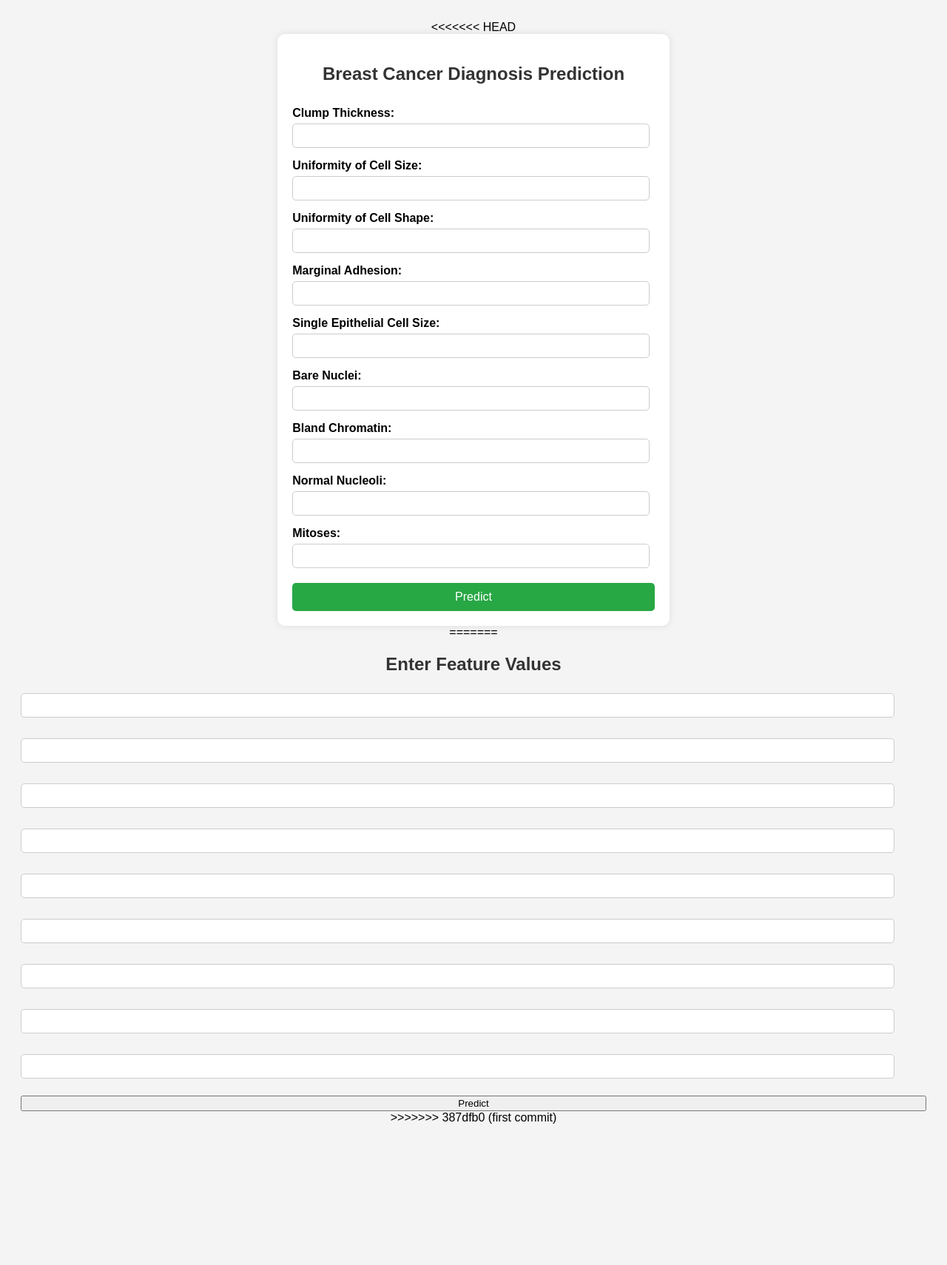
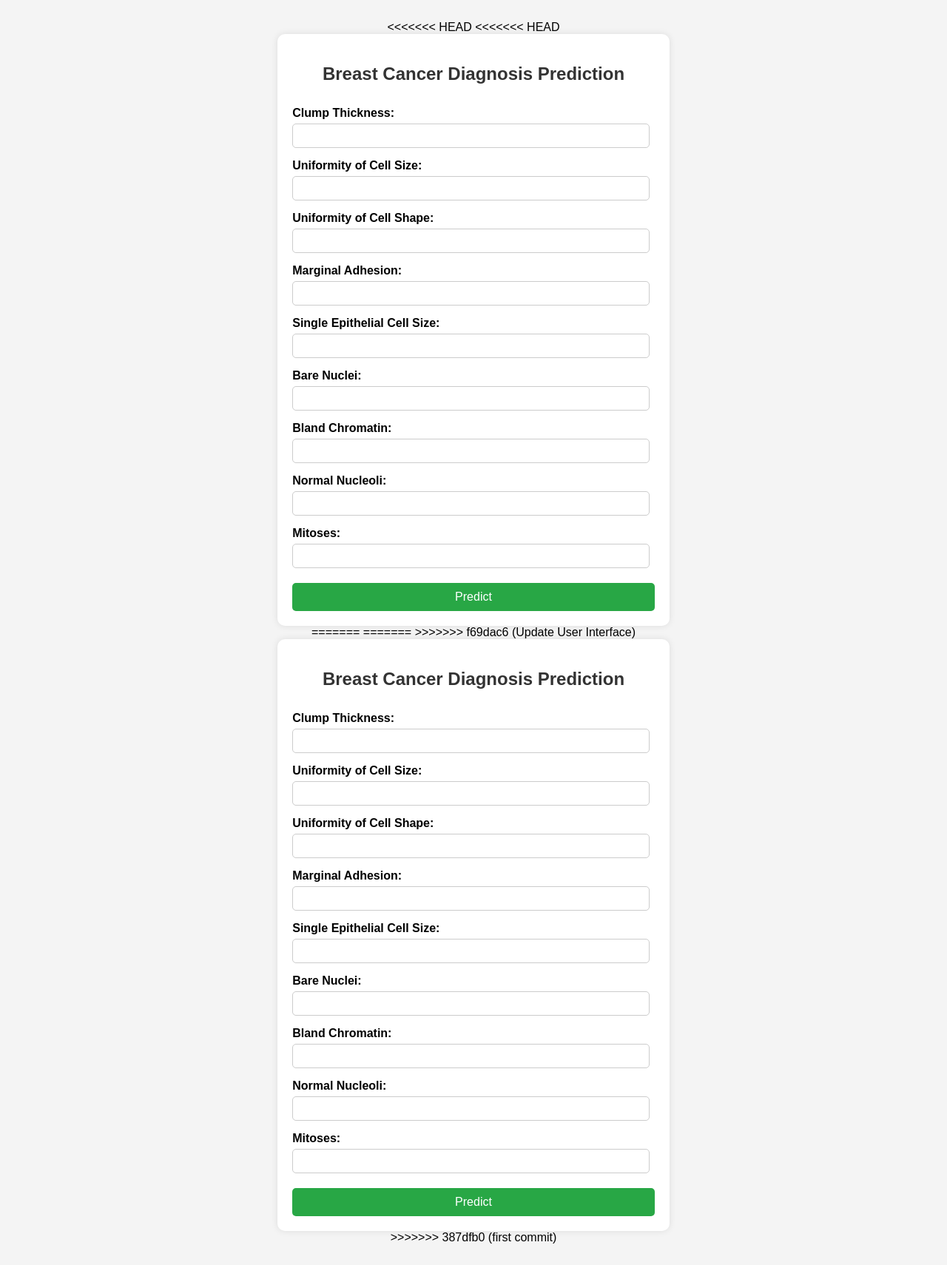
Before and after one commit to aquilas23/breast-cancer-app-predictor, a Python web app: template templates/index.html in a window 1280 px wide. Shown: the whole page at 74% size. Before the commit the page ends 1519 px from the top, so only its background shows below. Run offline with Jinja, Linux system fonts and the light colour scheme; the template is opened without the code that fills it, so the values that code supplies are empty.

Commit message:
Update User Interface

```diff
--- a/templates/index.html
+++ b/templates/index.html
@@ -1,4 +1,5 @@
 <!DOCTYPE html>
+<<<<<<< HEAD
 <<<<<<< HEAD
 <html lang="en">
   <head>
@@ -116,26 +117,163 @@
   </body>
 =======
 <html>
+=======
+<html lang="en">
+>>>>>>> f69dac6 (Update User Interface)
 <head>
+    <meta charset="UTF-8">
+    <meta name="viewport" content="width=device-width, initial-scale=1.0">
     <title>Breast Cancer Prediction</title>
+    <style>
+        body {
+            font-family: Arial, sans-serif;
+            background-color: #f4f4f4;
+            text-align: center;
+            padding: 20px;
+        }
+        h2 { color: #333; }
+        .container {
+            width: 40%;
+            margin: 0 auto;
+            background: white;
+            padding: 20px;
+            border-radius: 10px;
+            box-shadow: 0px 0px 10px rgba(0, 0, 0, 0.1);
+        }
+        form { display: flex; flex-direction: column; }
+        label {
+            font-weight: bold;
+            margin-top: 10px;
+            text-align: left;
+        }
+        input {
+            padding: 8px;
+            margin: 5px 0;
+            border: 1px solid #ccc;
+            border-radius: 5px;
+            width: 95%;
+        }
+        .btn {
+            background-color: #28a745;
+            color: white;
+            border: none;
+            padding: 10px;
+            font-size: 16px;
+            margin-top: 15px;
+            border-radius: 5px;
+            cursor: pointer;
+        }
+        .btn:hover { background-color: #218838; }
+        .error { color: red; font-weight: bold; }
+        #popup {
+            display: none;
+            position: fixed;
+            top: 50%;
+            left: 50%;
+            transform: translate(-50%, -50%);
+            background-color: white;
+            padding: 20px;
+            border-radius: 10px;
+            box-shadow: 0px 0px 10px rgba(0, 0, 0, 0.2);
+            text-align: center;
+            width: 300px;
+        }
+        #popup button {
+            background-color: #dc3545;
+            color: white;
+            border: none;
+            padding: 10px;
+            margin-top: 10px;
+            border-radius: 5px;
+            cursor: pointer;
+        }
+        #popup button:hover {
+            background-color: #c82333;
+        }
+    </style>
+    <script>
+        function validateForm(event) {
+            event.preventDefault();  // Prevent form from submitting
+
+            let formData = new FormData(document.getElementById("predictionForm"));
+            let isValid = true;
+
+            // Validate input fields
+            formData.forEach((value, key) => {
+                if (value.trim() === "" || isNaN(value)) {
+                    document.getElementById("error-msg").innerText = "⚠️ Please enter valid numeric values in all fields!";
+                    isValid = false;
+                }
+            });
+
+            if (!isValid) return;
+
+            document.getElementById("error-msg").innerText = ""; // Clear error
+
+            fetch('/predict', {
+                method: 'POST',
+                body: formData
+            })
+            .then(response => response.json())
+            .then(data => {
+                if (data.error) {
+                    document.getElementById("error-msg").innerText = "⚠️ " + data.error;
+                } else {
+                    document.getElementById("popup-message").innerText = "Prediction: The tumor is " + data.prediction;
+                    document.getElementById("popup").style.display = "block";
+                }
+            })
+            .catch(error => {
+                document.getElementById("error-msg").innerText = "⚠️ Error: Could not get prediction.";
+            });
+        }
+
+        function closePopup() {
+            document.getElementById("popup").style.display = "none";
+        }
+    </script>
 </head>
 <body>
-    <h2>Enter Feature Values</h2>
-    <form action="/predict" method="post">
-        <input type="text" name="Clump_Thickness" required><br>
-        <input type="text" name="Uniformity_of_Cell_Size" required><br>
-        <input type="text" name="Uniformity_of_Cell_Shape" required><br>
-        <input type="text" name="Marginal_Adhesion" required><br>
-        <input type="text" name="Single_Epithelial_Cell_Size" required><br>
-        <input type="text" name="Bare_Nuclei" required><br>
-        <input type="text" name="Bland_Chromatin" required><br>
-        <input type="text" name="Normal_Nucleoli" required><br>
-        <input type="text" name="Mitoses" required><br>
-        <button type="submit">Predict</button>
-    </form>
-    {% if prediction_text %}
-        <h3>{{ prediction_text }}</h3>
-    {% endif %}
+    <div class="container">
+        <h2>Breast Cancer Diagnosis Prediction</h2>
+        <p id="error-msg" class="error"></p>
+        <form id="predictionForm" onsubmit="validateForm(event)">
+            <label>Clump Thickness:</label>
+            <input type="text" name="Clump_Thickness" required>
+
+            <label>Uniformity of Cell Size:</label>
+            <input type="text" name="Uniformity_of_Cell_Size" required>
+
+            <label>Uniformity of Cell Shape:</label>
+            <input type="text" name="Uniformity_of_Cell_Shape" required>
+
+            <label>Marginal Adhesion:</label>
+            <input type="text" name="Marginal_Adhesion" required>
+
+            <label>Single Epithelial Cell Size:</label>
+            <input type="text" name="Single_Epithelial_Cell_Size" required>
+
+            <label>Bare Nuclei:</label>
+            <input type="text" name="Bare_Nuclei" required>
+
+            <label>Bland Chromatin:</label>
+            <input type="text" name="Bland_Chromatin" required>
+
+            <label>Normal Nucleoli:</label>
+            <input type="text" name="Normal_Nucleoli" required>
+
+            <label>Mitoses:</label>
+            <input type="text" name="Mitoses" required>
+
+            <button type="submit" class="btn">Predict</button>
+        </form>
+    </div>
+
+    <!-- Popup Modal -->
+    <div id="popup">
+        <h3 id="popup-message"></h3>
+        <button onclick="closePopup()">Close</button>
+    </div>
 </body>
 >>>>>>> 387dfb0 (first commit)
 </html>
```
Also changed, not shown: app.py (+30 -4 lines), index.html (+124 -14 lines), main.py (deleted, +0 -29 lines), train_model.py (+38 -0 lines), 1 other file.
